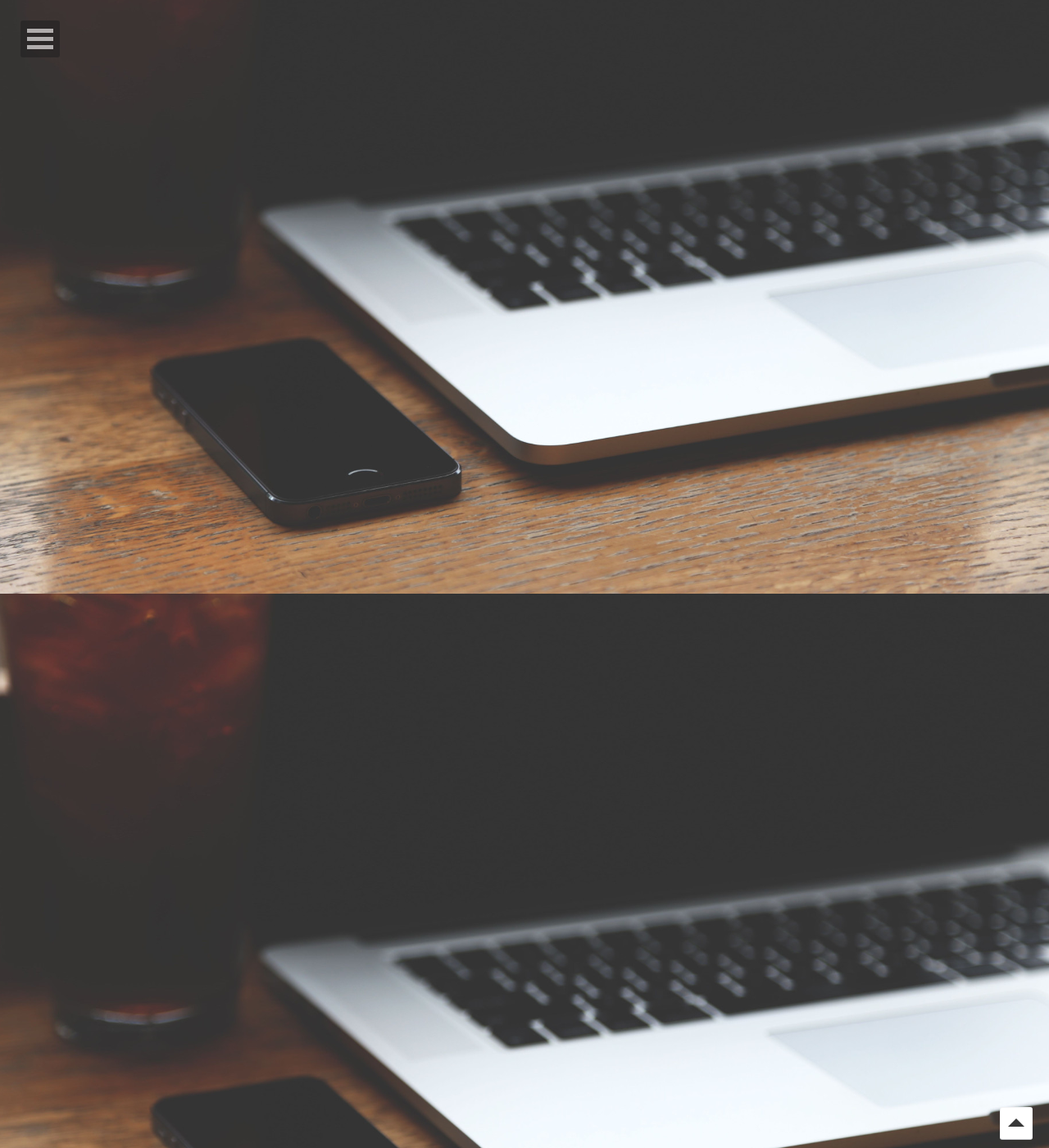
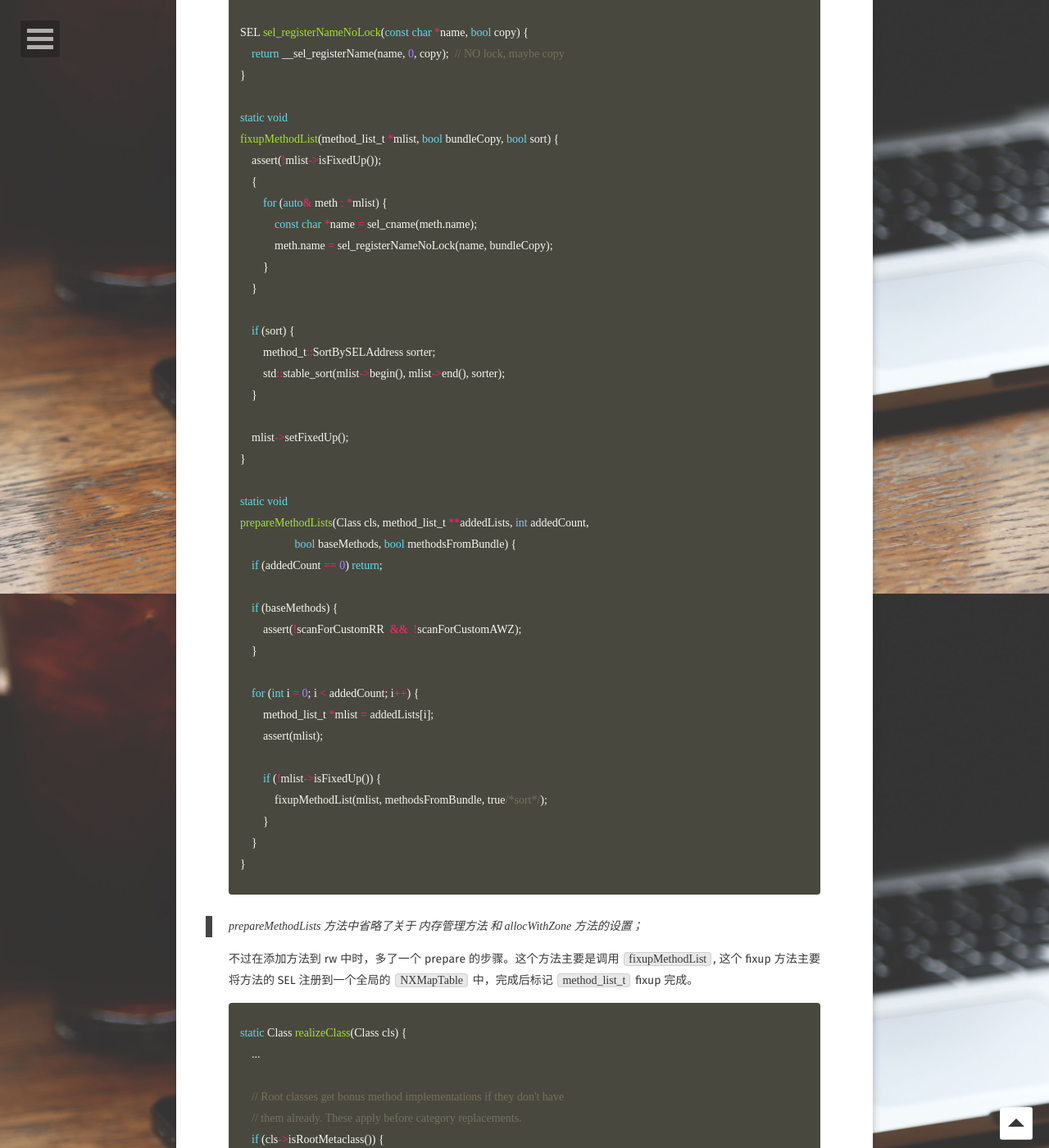
Before and after one commit to longjianjiang/longjianjiang.github.io, a Jekyll site: the page built from _posts/2019-01-03-runtime-source-code-class-load.md, in a window 1280 px wide and 1400 px high, scrolled down 8276 px. Shown: the whole window at 82% size. Built offline with Jekyll 4.4.1, drawn with Linux system fonts in a browser that asks for light colours; some web fonts are replaced; comment, search, counter and statistics services are not loaded; some of the changed text lies outside the part shown.

Commit message:
Update(auto commit)

````diff
--- a/_posts/2019-01-03-runtime-source-code-class-load.md
+++ b/_posts/2019-01-03-runtime-source-code-class-load.md
@@ -241,7 +241,7 @@ static Class realizeClass(Class cls) {
 
 经过前面的处理，到了一个关键的步骤就是 `methodizeClass`, 这个方法内部会更新cls 的 `class_rw_t` 方法列表、协议列表、属性列表。
 
-```cpp
+{% highlight cpp %}
 static void methodizeClass(Class cls) {
     bool isMeta = cls->isMetaClass();
     auto rw = cls->data();
@@ -264,6 +264,107 @@ static void methodizeClass(Class cls) {
 
     ...
 }
-```
+{% endhighlight %}
 
 可以看到这里通过 cls 获得 rw，ro，将ro 里编译期存在的方法，协议，属性加到 rw 中，使用的就是之前说过的 `list_array_tt` 的`attachLists` 方法，具体实现可以参考[class_data_bits](http://www.longjianjiang.com/runtime-source-code-class-data-bits/)。
+
+{% highlight cpp %}
+static NXMapTable *namedSelectors;
+
+static SEL __sel_registerName(const char *name, bool shouldLock, bool copy) {
+    SEL result = 0;
+
+    if (!name) return (SEL)0;
+
+    result = search_builtins(name);
+    if (result) return result;
+
+    if (namedSelectors) {
+        result = (SEL)NXMapGet(namedSelectors, name);
+    }
+    if (result) return result;
+
+    if (!namedSelectors) {
+        namedSelectors = NXCreateMapTable(NXStrValueMapPrototype,
+                                          (unsigned)SelrefCount);
+    }
+    if (!result) {
+        result = sel_alloc(name, copy);
+        NXMapInsert(namedSelectors, sel_getName(result), result);
+    }
+
+    return result;
+}
+
+SEL sel_registerNameNoLock(const char *name, bool copy) {
+    return __sel_registerName(name, 0, copy);  // NO lock, maybe copy
+}
+
+static void
+fixupMethodList(method_list_t *mlist, bool bundleCopy, bool sort) {
+    assert(!mlist->isFixedUp());
+    {
+        for (auto& meth : *mlist) {
+            const char *name = sel_cname(meth.name);
+            meth.name = sel_registerNameNoLock(name, bundleCopy);
+        }
+    }
+
+    if (sort) {
+        method_t::SortBySELAddress sorter;
+        std::stable_sort(mlist->begin(), mlist->end(), sorter);
+    }
+
+    mlist->setFixedUp();
+}
+
+static void
+prepareMethodLists(Class cls, method_list_t **addedLists, int addedCount,
+                   bool baseMethods, bool methodsFromBundle) {
+    if (addedCount == 0) return;
+
+    if (baseMethods) {
+        assert(!scanForCustomRR  &&  !scanForCustomAWZ);
+    }
+
+    for (int i = 0; i < addedCount; i++) {
+        method_list_t *mlist = addedLists[i];
+        assert(mlist);
+
+        if (!mlist->isFixedUp()) {
+            fixupMethodList(mlist, methodsFromBundle, true/*sort*/);
+        }
+    }
+}
+{% endhighlight %}
+
+> prepareMethodLists 方法中省略了关于 内存管理方法 和 allocWithZone 方法的设置；
+
+不过在添加方法到 rw 中时，多了一个 prepare 的步骤。这个方法主要是调用 `fixupMethodList`, 这个 fixup 方法主要将方法的 SEL 注册到一个全局的 `NXMapTable` 中，完成后标记 `method_list_t` fixup 完成。
+
+{% highlight cpp %}
+static Class realizeClass(Class cls) {
+    ...
+
+    // Root classes get bonus method implementations if they don't have
+    // them already. These apply before category replacements.
+    if (cls->isRootMetaclass()) {
+        // root metaclass
+        addMethod(cls, SEL_initialize, (IMP)&objc_noop_imp, "", NO);
+    }
+
+    // Attach categories.
+    category_list *cats = unattachedCategoriesForClass(cls, true /*realizing*/);
+    attachCategories(cls, cats, false /*don't flush caches*/);
+
+    if (cats) free(cats);
+
+    ...
+}
+{% endhighlight %}
+
+这里首先判断当前 cls 是不是 rootMetaClass，也就是NSObject 的 metaClass，如果是给这个类增加了一个方法，`addMethod` 的具体实现这里不展开。
+
+接着会尝试更新类的协议列表，具体获取和添加的过程具体实现这里不展开。
+
+至此，第一次初始化类的工作全部完成。
````
